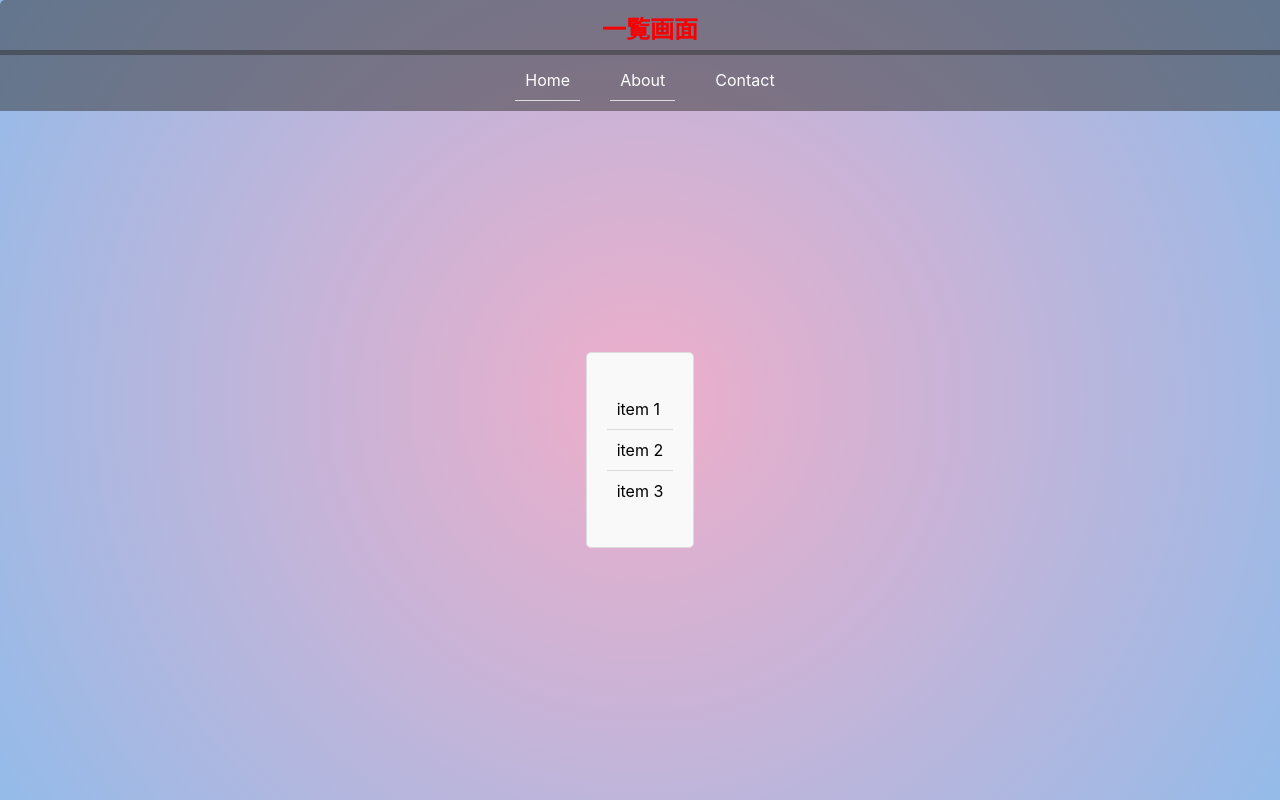
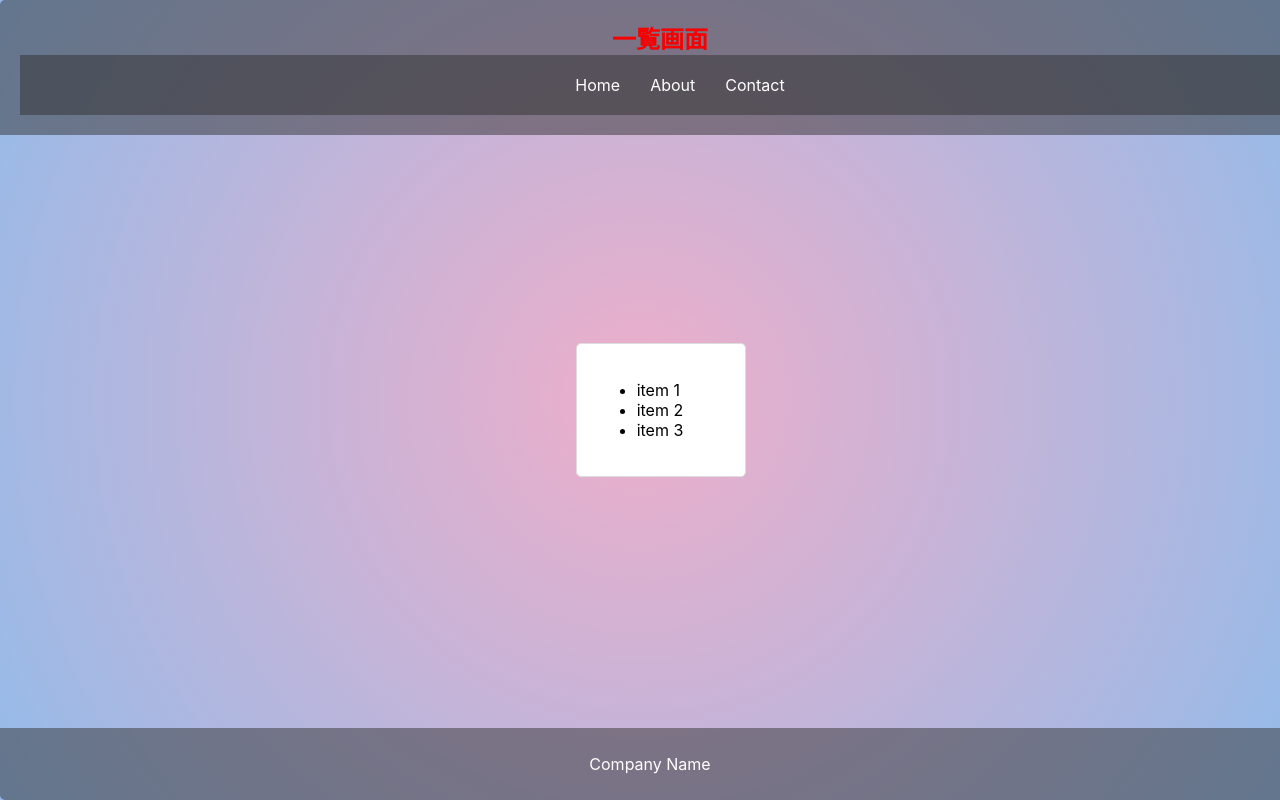
Before and after one commit to takumi130730/myapp, a React (Create React App) app: page / in a window 1280 px wide. Both pictures are taken after typing "Sample", "Sample", "Sample" into the empty fields and a click on the button "ログイン". Built offline with nearby package versions, Linux system fonts and the light colour scheme.

Commit message:
フッターの追加とコンテンツ部分修正

```diff
--- a/src/App.js
+++ b/src/App.js
@@ -16,7 +16,7 @@ function App() {
         <List />
       ) : (
         <form onSubmit={handleLogin}>
-          <h1>ログインフォーム</h1>
+          <h1>ログイン</h1>
           <hr />
           <div class="uiForm">
             <div class="formField">
--- a/src/List.css
+++ b/src/List.css
@@ -1,15 +1,7 @@
-.listContainer {
-  padding: 20px;
-  background-color: #f9f9f9;
-  border: 1px solid #ddd;
-  border-radius: 5px;
-  margin-top: 100px; /* ヘッダーとナビゲーションの高さ分の余白を追加 */
-}
-
 .listHeader {
   background-color: rgba(51, 51, 51, 0.5); /* 背景を透過に変更 */
   color: #f60000;
-  padding: 10px;
+  padding: 20px; /* ヘッダーの高さを統一 */
   text-align: center;
   border-radius: 5px 5px 0 0;
   position: fixed;
@@ -27,13 +19,9 @@
 .listNav {
   background-color: rgba(51, 51, 51, 0.5); /* 背景を透過に変更 */
   color: #fff;
-  padding: 10px;
+  padding: 20px; /* ナビゲーションの高さを統一 */
   text-align: center;
-  position: fixed;
-  top: 50px;
-  left: 0;
   width: 100%;
-  z-index: 999;
 }
 
 .listNav ul {
@@ -53,20 +41,24 @@
   text-decoration: none;
 }
 
-.listContainer h2 {
-  margin-bottom: 10px;
+.content {
+  padding: 20px;
+  background-color: #fff;
+  border: 1px solid #ddd;
+  border-radius: 5px;
+  margin-top: 20px;
+  width: 100%; /* 幅を画面いっぱいに */
 }
 
-.listContainer ul {
-  list-style-type: none;
-  padding: 0;
+.listFooter {
+  background-color: rgba(51, 51, 51, 0.5); /* 背景を透過に変更 */
+  color: #fff;
+  padding: 10px;
+  text-align: center;
+  border-radius: 0 0 5px 5px;
+  position: fixed;
+  bottom: 0;
+  left: 0;
+  width: 100%;
+  z-index: 1000;
 }
-
-.listContainer li {
-  padding: 10px;
-  border-bottom: 1px solid #ddd;
-}
-
-.listContainer li:last-child {
-  border-bottom: none;
-}
--- a/src/List.js
+++ b/src/List.js
@@ -8,7 +8,6 @@ function List() {
     <div className="listContainer">
       <header className="listHeader">
         <h1 className="headerTitle">一覧画面</h1>
-      </header>
         <nav className="listNav">
           <ul>
             <li><a href="#home">Home</a></li>
@@ -16,12 +15,18 @@ function List() {
             <li><a href="#contact">Contact</a></li>
           </ul>
         </nav>
+      </header>
+      <div className="content">
         <ul>
           {items.map((item, index) => (
             <li key={index}>{item}</li>
           ))}
         </ul>
       </div>
+      <footer className="listFooter">
+        <p>Company Name</p>
+      </footer>
+    </div>
   );
 }
 
```
Lines whose indentation alone changed are shown as unchanged.
